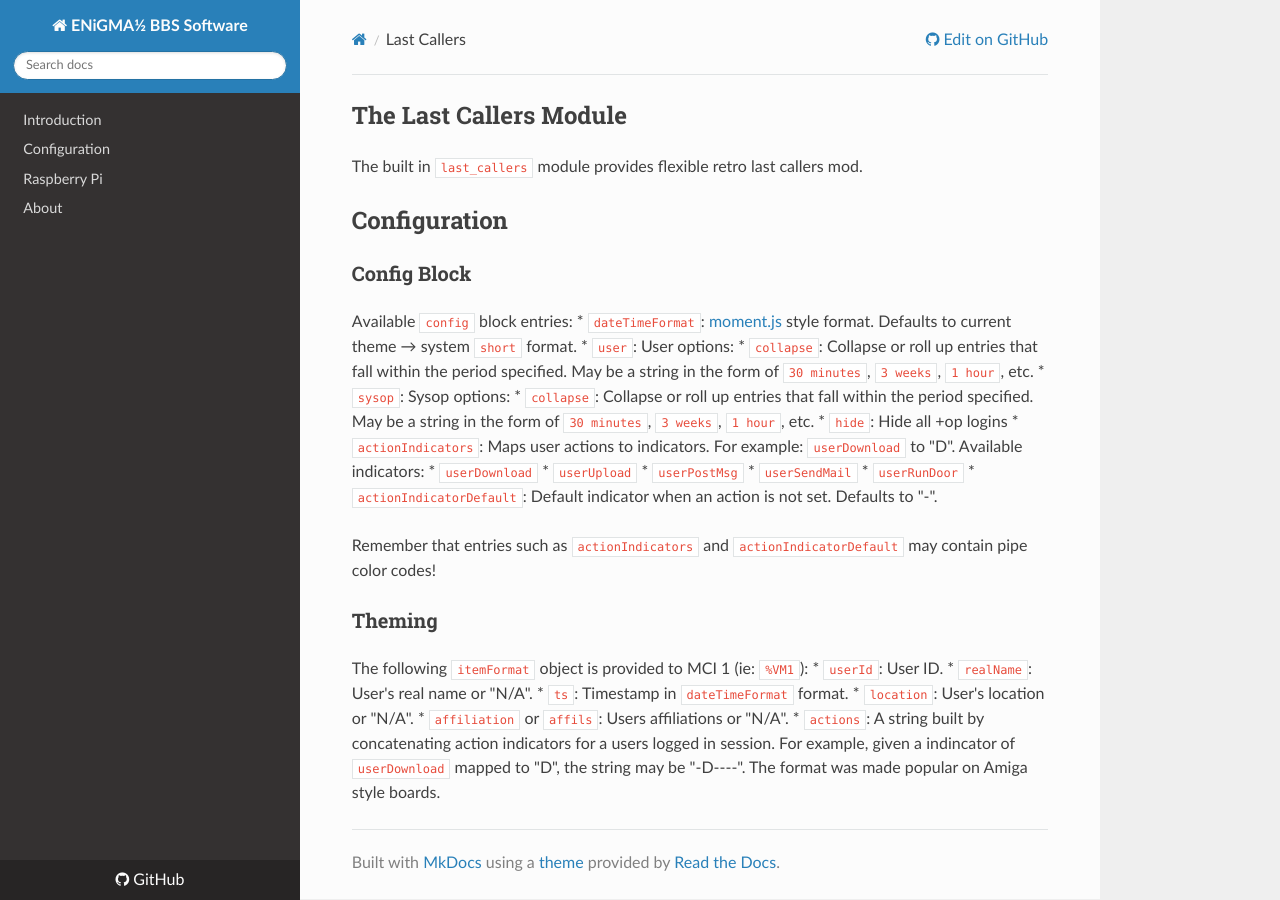
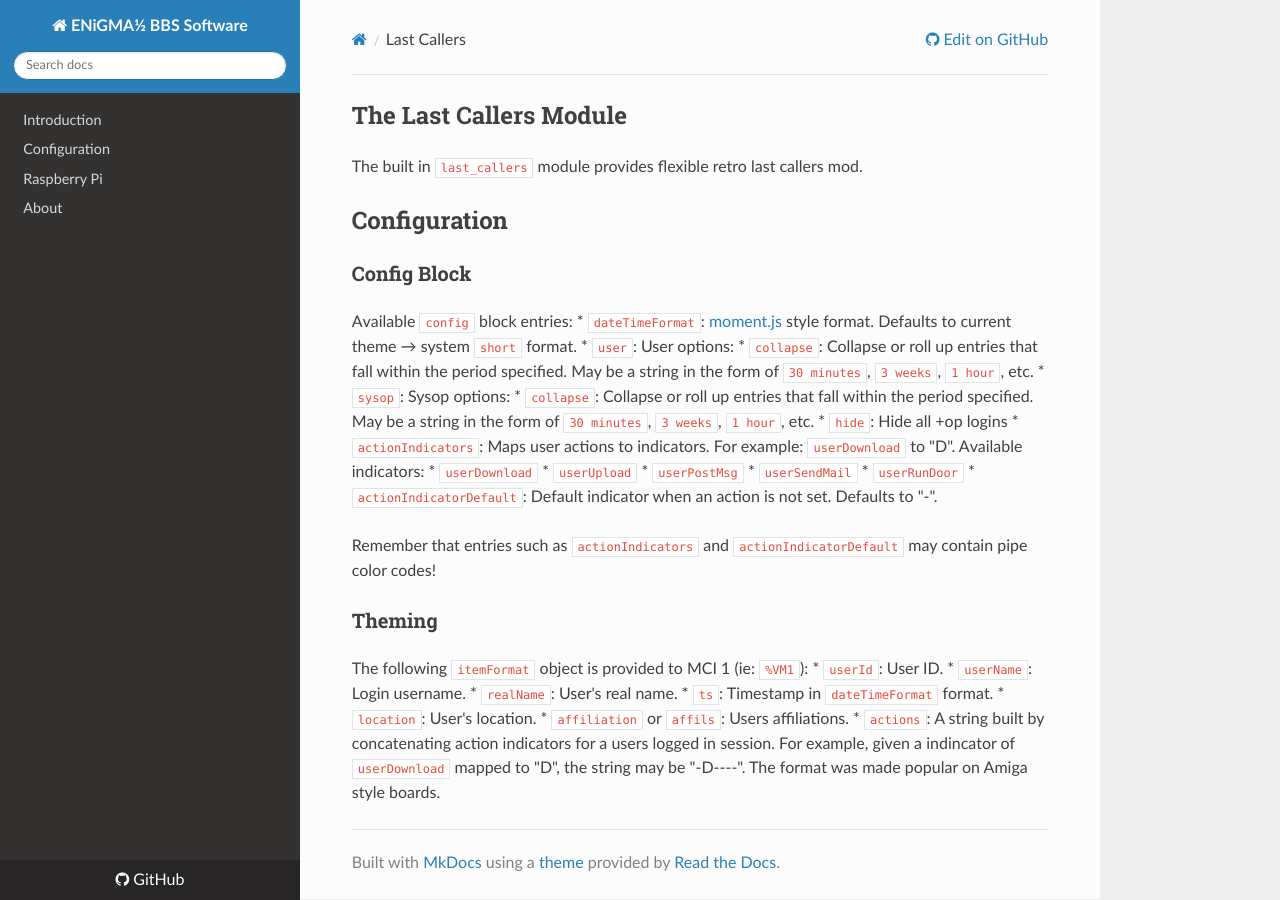
Before and after one commit to NuSkooler/enigma-bbs, an MkDocs documentation site: the page built from docs/modding/last-callers.md, in a window 1280 px wide. Built offline with MkDocs 1.6.1, drawn with Linux system fonts in a browser that asks for light colours; nearby versions of some CDN libraries; old or Windows-style settings are respelled for this version of MkDocs.

Commit message:
Standardization work on built in user list module plus docs & code cleanup * More docs, fix some info * Code cleanup

```diff
--- a/docs/modding/last-callers.md
+++ b/docs/modding/last-callers.md
@@ -27,8 +27,9 @@ Remember that entries such as `actionIndicators` and `actionIndicatorDefault` ma
 ### Theming
 The following `itemFormat` object is provided to MCI 1 (ie: `%VM1`):
 * `userId`: User ID.
-* `realName`: User's real name or "N/A".
+* `userName`: Login username.
+* `realName`: User's real name.
 * `ts`: Timestamp in `dateTimeFormat` format.
-* `location`: User's location or "N/A".
-* `affiliation` or `affils`: Users affiliations or "N/A".
+* `location`: User's location.
+* `affiliation` or `affils`: Users affiliations.
 * `actions`: A string built by concatenating action indicators for a users logged in session. For example, given a indincator of `userDownload` mapped to "D", the string may be "-D----". The format was made popular on Amiga style boards.
```
Also changed, not shown: docs/_includes/nav.md (+1 -0 lines), docs/modding/user-list.md (added, +21 -0 lines), docs/modding/whos-online.md (+1 -0 lines), 5 other files.
